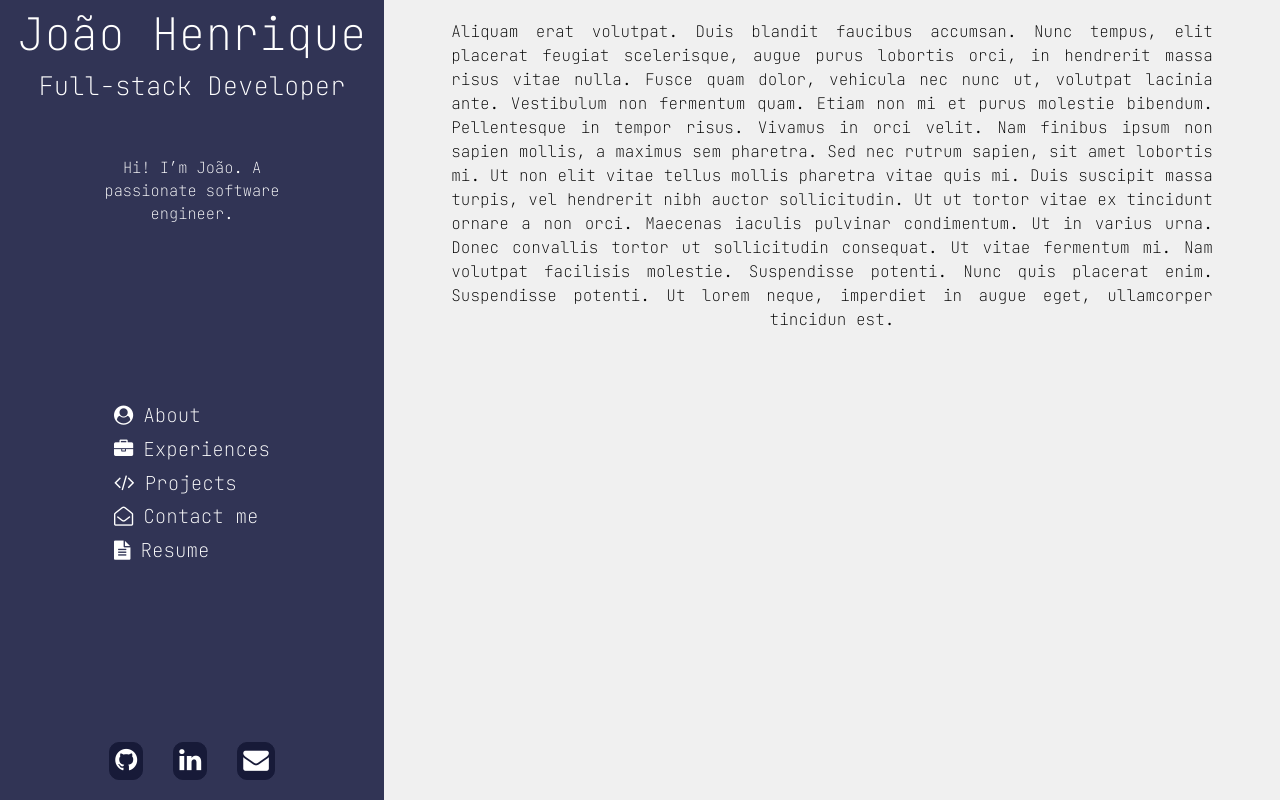
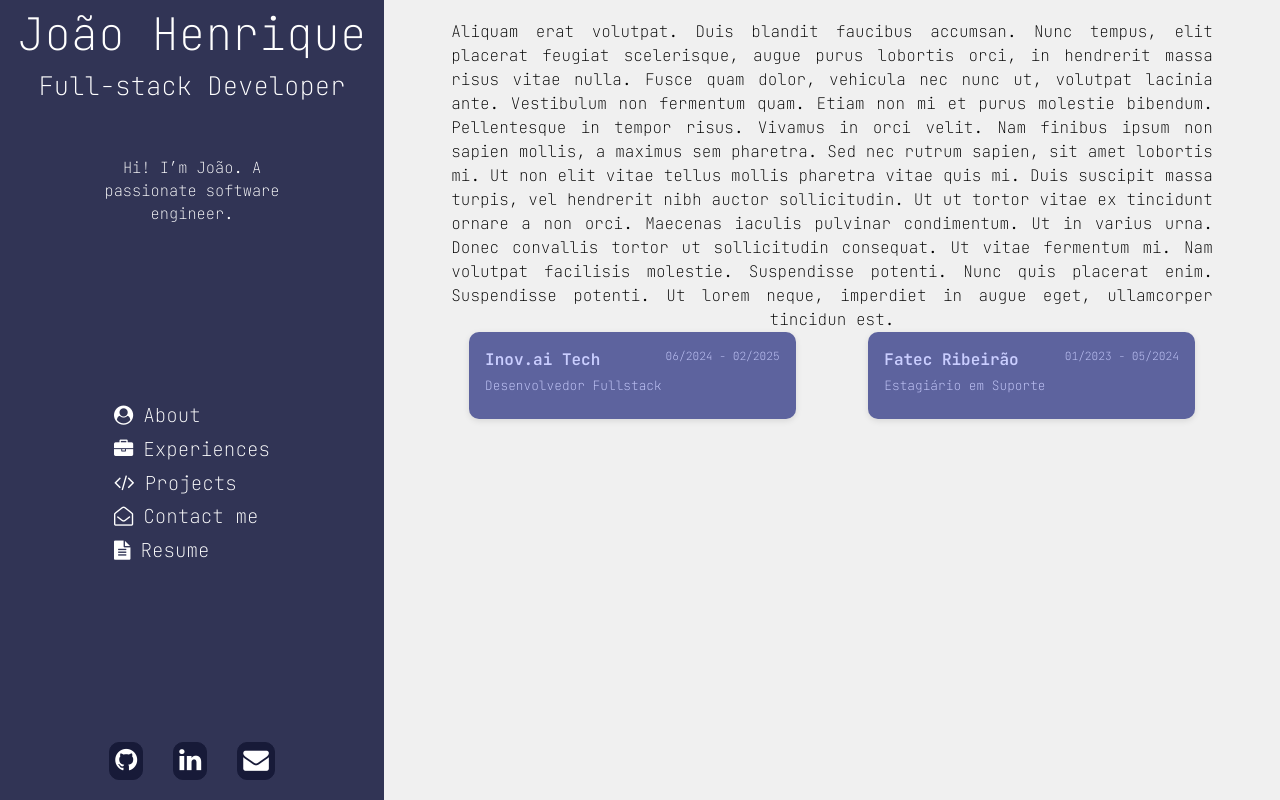
Before and after one commit to joaocarlos-dev/Angular-portifolio, an Angular app: page / in a window 1280 px wide. Built offline with nearby package versions, Linux system fonts and the light colour scheme.

Commit message:
added experience card component

```diff
--- a/src/app/components/experience/experience-card/experience-card.component.html
+++ /dev/null
@@ -1 +0,0 @@
-<p>experience-card works!</p>
--- a/src/app/components/experience/experience.component.html
+++ b/src/app/components/experience/experience.component.html
@@ -1 +1,19 @@
-<p>experience works!</p>
+<div class="experience-content">
+  <div
+    class="experience-card"
+    *ngFor="let exp of experiences; let i = index"
+    (click)="toggleDetails(i)"
+  >
+    <div class="experience-header">
+      <div>
+        <h3 class="company-name">{{ exp.company }}</h3>
+        <p class="job-title">{{ exp.title }}</p>
+      </div>
+      <span class="duration">{{ exp.duration }}</span>
+    </div>
+
+    <div class="experience-description" *ngIf="exp.expanded">
+      <p>{{ exp.description }}</p>
+    </div>
+  </div>
+</div>
--- a/src/app/components/experience/experience.component.scss
+++ b/src/app/components/experience/experience.component.scss
@@ -0,0 +1,54 @@
+.experience-content {
+    width: 90%;
+    margin: auto;
+    display: flex;
+    justify-content: space-between;
+    flex-wrap: wrap;
+    gap: 20px;
+  }
+
+  .experience-card {
+    width: 45%;
+    background-color: #5d639e;
+    border-radius: 10px;
+    padding: 16px;
+    cursor: pointer;
+    transition: box-shadow 0.3s ease;
+    box-shadow: 0 2px 6px rgba(0, 0, 0, 0.1);
+
+    &:hover {
+      box-shadow: 0 4px 12px rgba(0, 0, 0, 0.15);
+    }
+  }
+
+  .experience-header {
+    display: flex;
+    justify-content: space-between;
+    align-items: flex-start;
+    margin-bottom: 8px;
+  }
+
+  .company-name {
+    margin: 0;
+    font-size: clamp(0.8rem, 1rem, 1.5rem);
+    font-weight: 600;
+    color: #caceff;
+  }
+
+  .job-title {
+    margin: 4px 0 0;
+    font-size: clamp(0.6rem, 0.8rem, 1.5rem);
+    color: #caceff;
+  }
+
+  .duration {
+    font-size: clamp(0.5rem, 0.7rem, 1.5rem);
+    color: #caceff;
+  }
+
+  .experience-description {
+    margin-top: 12px;
+    font-size: 0.95rem;
+    color: #ffffff;
+    line-height: 1.4;
+  }
--- a/src/app/components/experience/experience.component.ts
+++ b/src/app/components/experience/experience.component.ts
@@ -1,11 +1,41 @@
+import { CommonModule } from '@angular/common';
 import { Component } from '@angular/core';
+
+interface Experience {
+  company: string;
+  title: string;
+  duration: string;
+  description: string;
+  expanded: boolean;
+}
 
 @Component({
   selector: 'app-experience',
-  imports: [],
+  imports: [CommonModule],
   templateUrl: './experience.component.html',
-  styleUrl: './experience.component.scss'
+  styleUrl: './experience.component.scss',
 })
 export class ExperienceComponent {
+  experiences: Experience[] = [
+    {
+      company: 'Inov.ai Tech',
+      title: 'Desenvolvedor Fullstack',
+      duration: '06/2024 - 02/2025',
+      description:
+        'Participei de automações com IA, criei pipelines com Python, Node.js e Kubernetes.',
+      expanded: false,
+    },
+    {
+      company: 'Fatec Ribeirão',
+      title: 'Estagiário em Suporte',
+      duration: '01/2023 - 05/2024',
+      description:
+        'Auxiliei na manutenção de sistemas e automatização de relatórios.',
+      expanded: false,
+    },
+  ];
 
+  toggleDetails(index: number): void {
+    this.experiences[index].expanded = !this.experiences[index].expanded;
+  }
 }
--- a/src/app/components/rightside/rightside.component.html
+++ b/src/app/components/rightside/rightside.component.html
@@ -3,5 +3,8 @@
     <div class="about-text">
       <app-about></app-about>
     </div>
+    <div class="experience-content">
+      <app-experience></app-experience>
+    </div>
   </div>
 </div>
--- a/src/app/components/rightside/rightside.component.scss
+++ b/src/app/components/rightside/rightside.component.scss
@@ -9,6 +9,7 @@
   justify-content: center;
   width: 100%;
   align-items: center;
+  flex-direction: column;
 }
 
 .about-text{
@@ -18,3 +19,7 @@
   text-align-last: center;
   margin-top: 20px;
 }
+
+.experience-content{
+  width: 90%;
+}
--- a/src/app/components/rightside/rightside.component.ts
+++ b/src/app/components/rightside/rightside.component.ts
@@ -1,9 +1,10 @@
 import { Component } from '@angular/core';
 import { AboutComponent } from '../about/about.component';
+import { ExperienceComponent } from '../experience/experience.component';
 
 @Component({
   selector: 'app-rightside',
-  imports: [AboutComponent],
+  imports: [AboutComponent, ExperienceComponent],
   templateUrl: './rightside.component.html',
   styleUrl: './rightside.component.scss',
 })
```
Also changed, not shown: src/app/components/experience/experience-card/experience-card.component.ts (deleted, +0 -11 lines), src/app/components/experience/experience-card/experience-card.component.scss (deleted), 1 other file (tests, documents, lock files or other folders).
